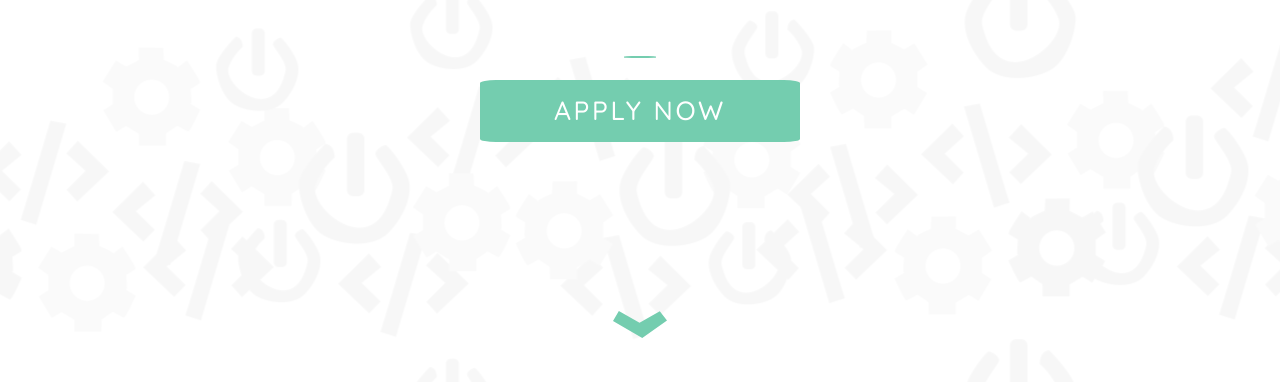
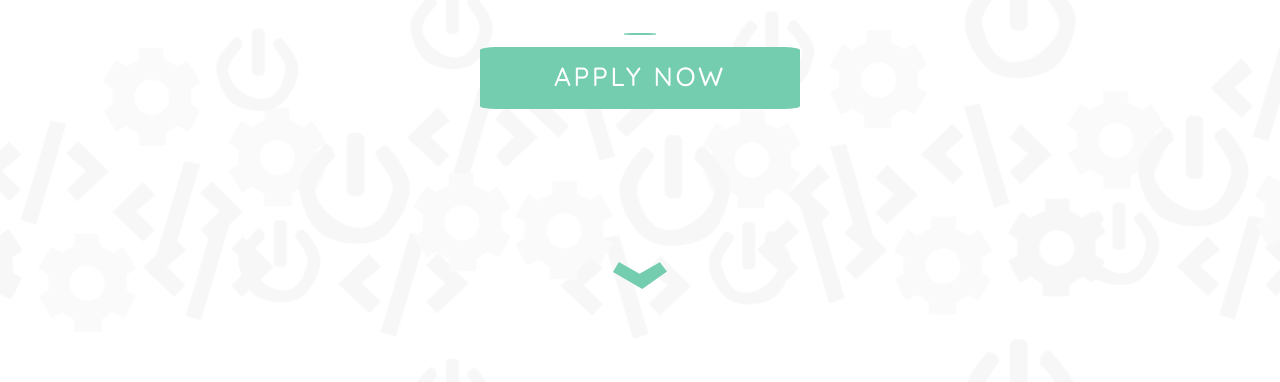
Before and after one commit to HackSussex/hacksussex-2019, a Gatsby site: page / in a window 1280 px wide. Shown: the part 418-800 px from the top of the page. Built offline with nearby package versions, Linux system fonts and the light colour scheme; Gatsby itself is replaced by a stand-in of ours.

Commit message:
Fixed faq scrolling issue

```diff
--- a/src/components/faq.module.css
+++ b/src/components/faq.module.css
@@ -1,14 +1,14 @@
 .faqSection {
     display: grid;
+    height: 85vh;
     width: 100%;
-    min-height: 100vh;
     padding-top: 1em;
     justify-items: center;
 }
 
 .faqs {
     display: grid;
-    align-items: start;
+    align-items: center;
     justify-items: center;
 }
 
--- a/src/components/frontpage.module.css
+++ b/src/components/frontpage.module.css
@@ -2,6 +2,7 @@
     display: grid;
     grid-template-rows: 20% 5% 10% 5% 20% auto;
     justify-items: center;
+    align-items: center;
 }
 
 .logo {
--- a/src/components/layout.module.css
+++ b/src/components/layout.module.css
@@ -18,7 +18,6 @@
         "about home challenges"
             "faq faq faq"
             "sponsors sponsors sponsors";
-    overflow: scroll;
 }
 
 .aboutSection {
--- a/src/components/panel.module.css
+++ b/src/components/panel.module.css
@@ -1,7 +1,5 @@
 .panel {
     display: grid;
-    height: 100vh;
-    width: 100vw;
     align-items: center;
     justify-items: center;
     grid-template-rows: 10% 80% 10%;
@@ -13,11 +11,14 @@
 }
 
 .vertOpen {
+    min-height: 100vh;
     opacity: 1;
     transition: height 0.2s, opacity 0.5s;
+    overflow: scroll;
 }
 
 .horzOpen {
+    min-width: 100vw;
     opacity: 1;
     transition: width 0.2s, opacity 0.5s;
 }
--- a/src/pages/index.jsx
+++ b/src/pages/index.jsx
@@ -13,6 +13,23 @@ const placeholder = "Lorem ipsum dolor sit amet, consectetur adipiscing elit. Ut
 const faqs = [
     { question: "What is a hackathon?",
       answer: "Lorem ipsum dolor sit amet, consectetur adipiscing elit. Ut at sodales mi, ut ultrices est. In in sem dolor."
+    },
+    {
+        question: "How do I get there?",
+        answer: "Once in Brighton, you can either grab a train from Brighton stattion to Falmer, the uni being a short walk from there. Alternatively, you may get a  25 bus from Old Steine ( a short walk from Brighton ) which goes directly to Sussex Uni."
+    },
+    { question: "What is a hackathon?",
+      answer: "Lorem ipsum dolor sit amet, consectetur adipiscing elit. Ut at sodales mi, ut ultrices est. In in sem dolor."
+    },
+    { question: "What is a hackathon?",
+      answer: "Lorem ipsum dolor sit amet, consectetur adipiscing elit. Ut at sodales mi, ut ultrices est. In in sem dolor."
+    },
+    { question: "What is a hackathon?",
+      answer: "Lorem ipsum dolor sit amet, consectetur adipiscing elit. Ut at sodales mi, ut ultrices est. In in sem dolor."
+    },
+    {
+        question: "How do I get there?",
+        answer: "Once in Brighton, you can either grab a train from Brighton stattion to Falmer, the uni being a short walk from there. Alternatively, you may get a  25 bus from Old Steine ( a short walk from Brighton ) which goes directly to Sussex Uni."
     },
     {
         question: "How do I get there?",
```
